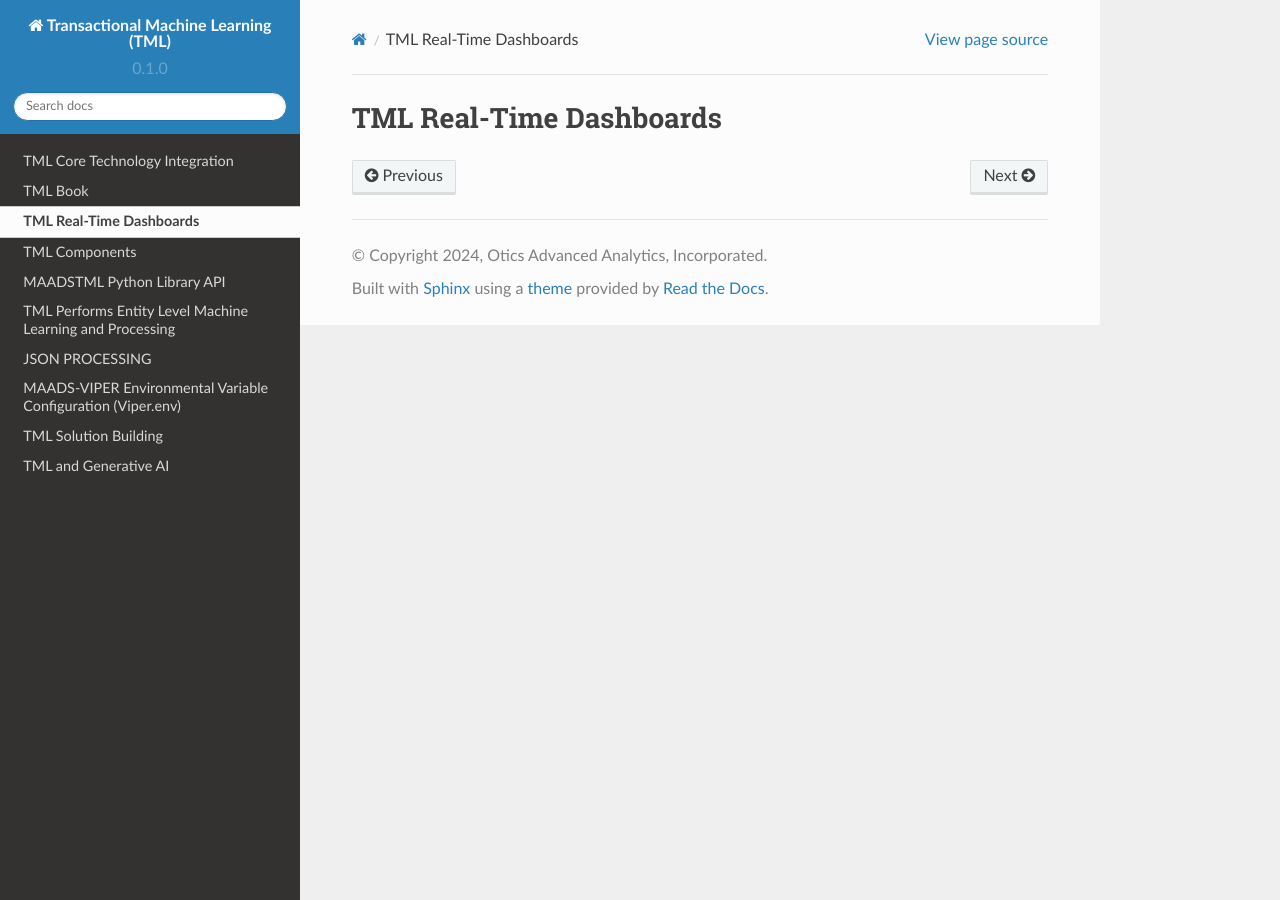
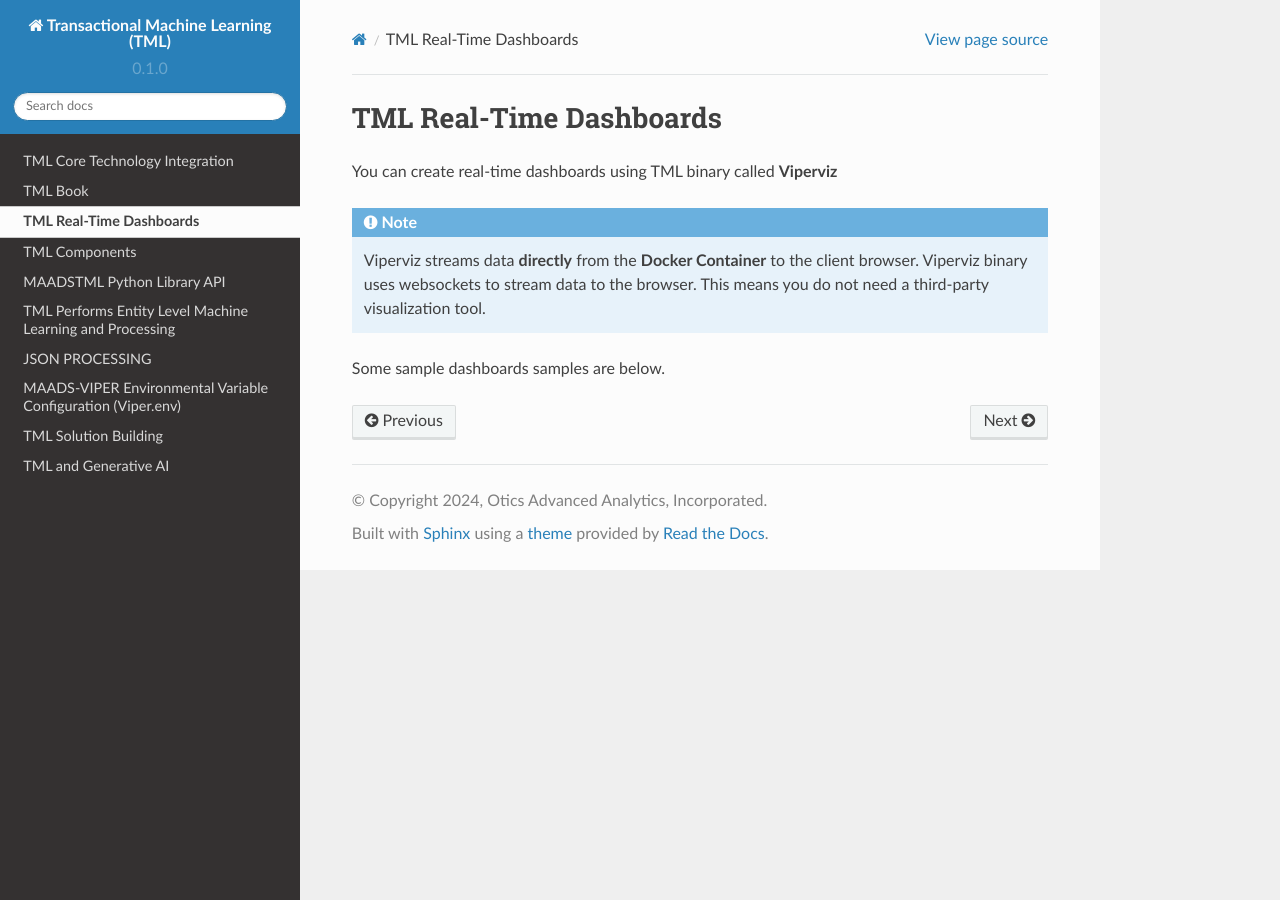
Before and after one commit to smaurice101/readthedocs, a Sphinx documentation site: the page built from docs/source/dashboards.rst, in a window 1280 px wide. Built offline with Sphinx 7.4.7 and the Read the Docs theme 2.0.0, drawn with Linux system fonts in a browser that asks for light colours.

Commit message:
Update dashboards.rst

```diff
--- a/docs/source/dashboards.rst
+++ b/docs/source/dashboards.rst
@@ -1,2 +1,11 @@
 TML Real-Time Dashboards
 =========================
+
+You can create real-time dashboards using TML binary called **Viperviz**
+
+.. note::
+
+   Viperviz streams data **directly** from the **Docker Container** to the client browser.  Viperviz binary uses websockets to stream data to the browser.  This
+   means you do not need a third-party visualization tool.
+
+Some sample dashboards samples are below.
```
